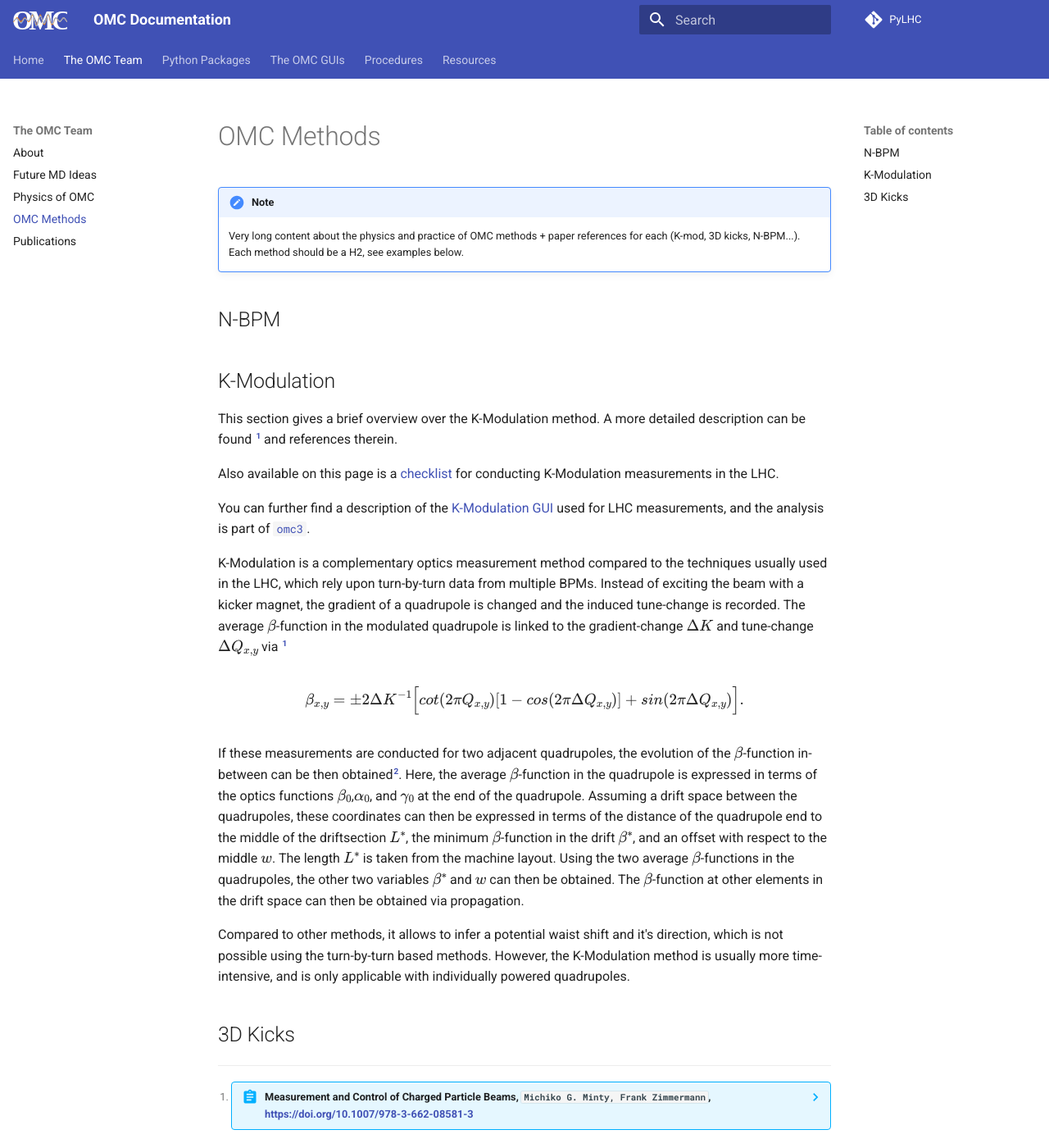
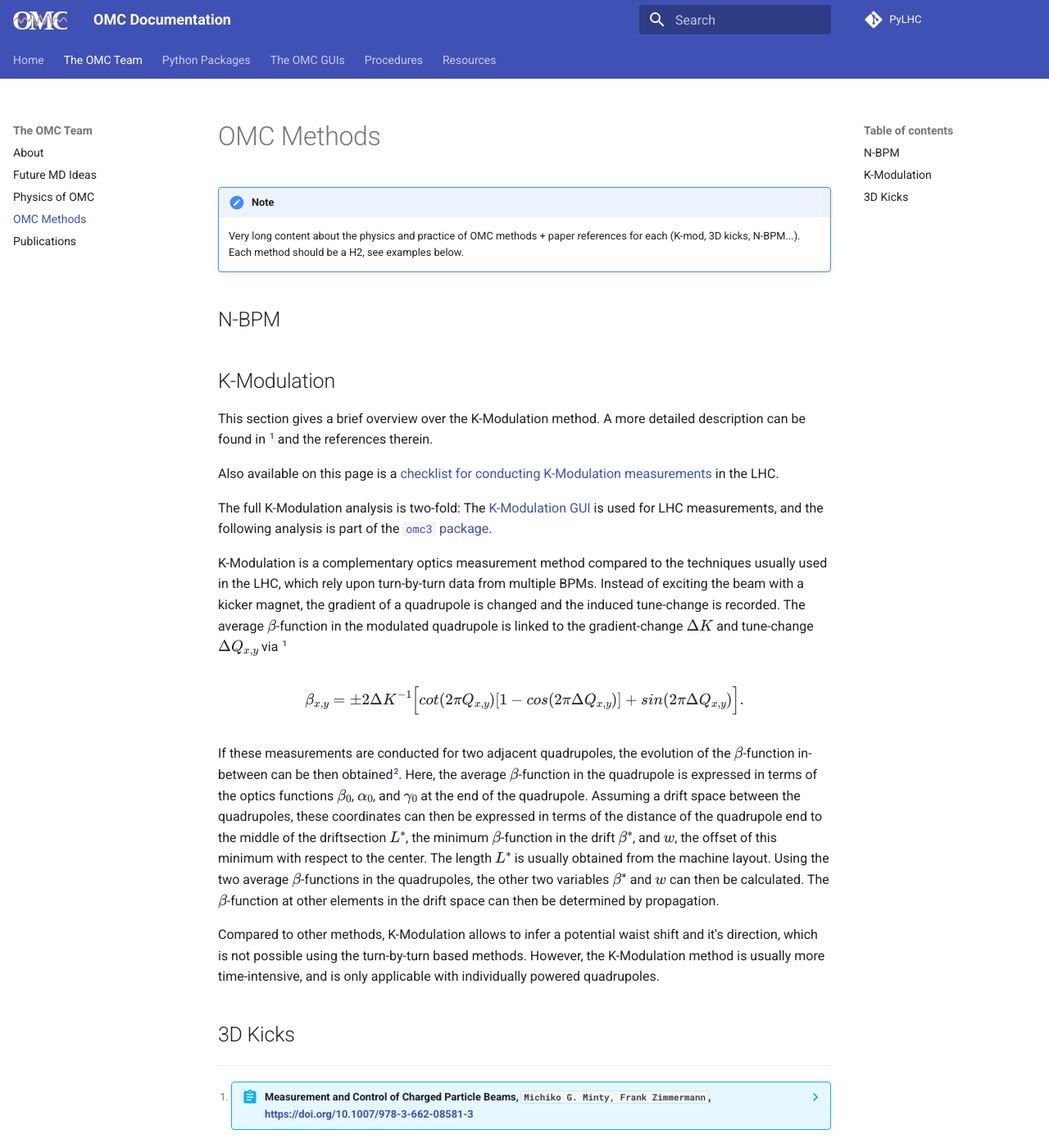
Before and after one commit to pylhc/pylhc.github.io, an MkDocs documentation site: the page built from docs/omc_team/methods.md, in a window 1280 px wide and 1400 px high. Shown: the whole window at 82% size. Built offline with MkDocs 1.6.1 and Material for MkDocs 9.7.7, drawn with Linux system fonts in a browser that asks for light colours.

Commit message:
Josch suggestions

```diff
--- a/docs/omc_team/methods.md
+++ b/docs/omc_team/methods.md
@@ -9,11 +9,12 @@
 ## K-Modulation
 
 This section gives a brief overview over the K-Modulation method.
-A more detailed description can be found [^1] and references therein.
+A more detailed description can be found in [^1] and the references therein.
 
-Also available on this page is a [checklist](../procedures/kmod.md) for conducting K-Modulation measurements in the LHC.
+Also available on this page is a [checklist for conducting K-Modulation measurements](../procedures/kmod.md) in the LHC.
 
-You can further find a description of the [K-Modulation GUI](../guis/kmod/gui.md) used for LHC measurements, and the analysis is part of [`omc3`](../packages/omc3/getting_started.md).
+The full K-Modulation analysis is two-fold:
+The [K-Modulation GUI](../guis/kmod/gui.md) is used for LHC measurements, and the following analysis is part of the [`omc3` package](../packages/omc3/getting_started.md).
 
 K-Modulation is a complementary optics measurement method compared to the techniques usually used in the LHC, which rely upon turn-by-turn data from multiple BPMs.
 Instead of exciting the beam with a kicker magnet, the gradient of a quadrupole is changed and the induced tune-change is recorded.
@@ -24,13 +25,13 @@ $$
 $$
 
 If these measurements are conducted for two adjacent quadrupoles, the evolution of the $\beta$-function in-between can be then obtained[^2].
-Here, the average $\beta$-function in the quadrupole is expressed in terms of the optics functions $\beta_0$,$\alpha_0$, and $\gamma_0$ at the end of the quadrupole.
-Assuming a drift space between the quadrupoles, these coordinates can then be expressed in terms of the distance of the quadrupole end to the middle of the driftsection $L^*$, the minimum $\beta$-function in the drift $\beta^*$, and an offset with respect to the middle $w$.
-The length $L^*$ is taken from the machine layout.
-Using the two average $\beta$-functions in the quadrupoles, the other two variables $\beta^*$ and $w$ can then be obtained.
-The $\beta$-function at other elements in the drift space can then be obtained via propagation.
+Here, the average $\beta$-function in the quadrupole is expressed in terms of the optics functions $\beta_0$, $\alpha_0$, and $\gamma_0$ at the end of the quadrupole.
+Assuming a drift space between the quadrupoles, these coordinates can then be expressed in terms of the distance of the quadrupole end to the middle of the driftsection $L^*$, the minimum $\beta$-function in the drift $\beta^*$, and $w$, the offset of this minimum with respect to the center.
+The length $L^*$ is usually obtained from the machine layout.
+Using the two average $\beta$-functions in the quadrupoles, the other two variables $\beta^*$ and $w$ can then be calculated.
+The $\beta$-function at other elements in the drift space can then be determined by propagation.
 
-Compared to other methods, it allows to infer a potential waist shift and it's direction, which is not possible using the turn-by-turn based methods.
+Compared to other methods, K-Modulation allows to infer a potential waist shift and it's direction, which is not possible using the turn-by-turn based methods.
 However, the K-Modulation method is usually more time-intensive, and is only applicable with individually powered quadrupoles.
 
 ## 3D Kicks
```
